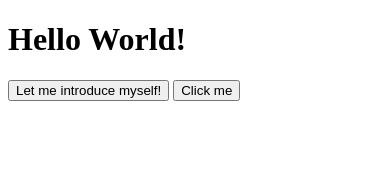
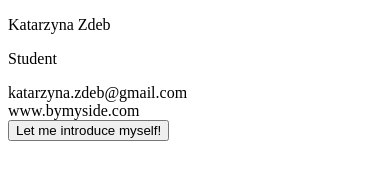
Before and after one commit to ZdebK/businesscard, a plain HTML site: page www/index.html in a window 390 px wide. Drawn offline with Linux system fonts and the light colour scheme; some packages are replaced by stand-ins of ours.

Commit message:
new styles and configurations

```diff
--- a/config.xml
+++ b/config.xml
@@ -4,10 +4,10 @@
 		id          = "myfirstapp"
         version     = "1.0.0" >
 
-    <name>First app</name>
+    <name>Business app</name>
     <description>My first mobile app</description>
-    <author href="http://mypersonalwebsite.com" email="johnbrown@gmail.com">
-		John Brown
+    <author href="http://mypersonalwebsite.com" email="kasiunienka@onet.eu">
+		Katarzyna Zdeb
 	</author>
 	<platform name="android" />
 
--- a/www/index.html
+++ b/www/index.html
@@ -6,9 +6,19 @@
 		<script src="cordova.js"></script>
 	</head>
 	<body onload="init()">
-		<h1>Hello World!</h1>
-		<p id="dp"></p>
+		<link href='http://fonts.googleapis.com/css?family=Ubuntu:400,400italic' rel='stylesheet' type='text/css'>
+
+		<div id="bcbg">
+		<div class="container">
+			<p class="line1">Katarzyna Zdeb</p>
+			<p class="line2">Student </p>
+
+			<div class="contact">katarzyna.zdeb@gmail.com<br/>
+			www.bymyside.com<br/>
+			</div>
+			<div class="logo"></div>
+		</div>
+		</div>
 		<input type="button" onclick="deviceInfo()" value="Let me introduce myself!">
-		<input type="button" onclick="document.write("Katarzyna Zdeb")" value="Click me">
 	</body>
 </html>
```
Also changed, not shown: www/css/readme.txt.
